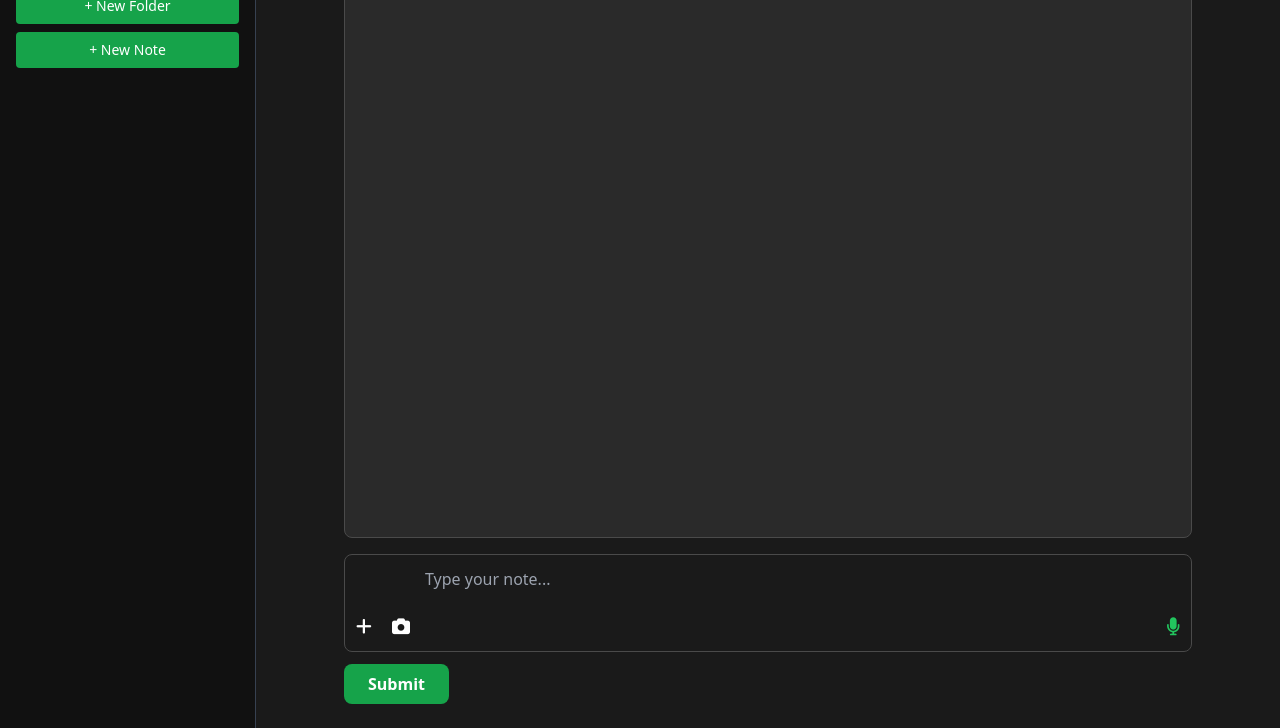
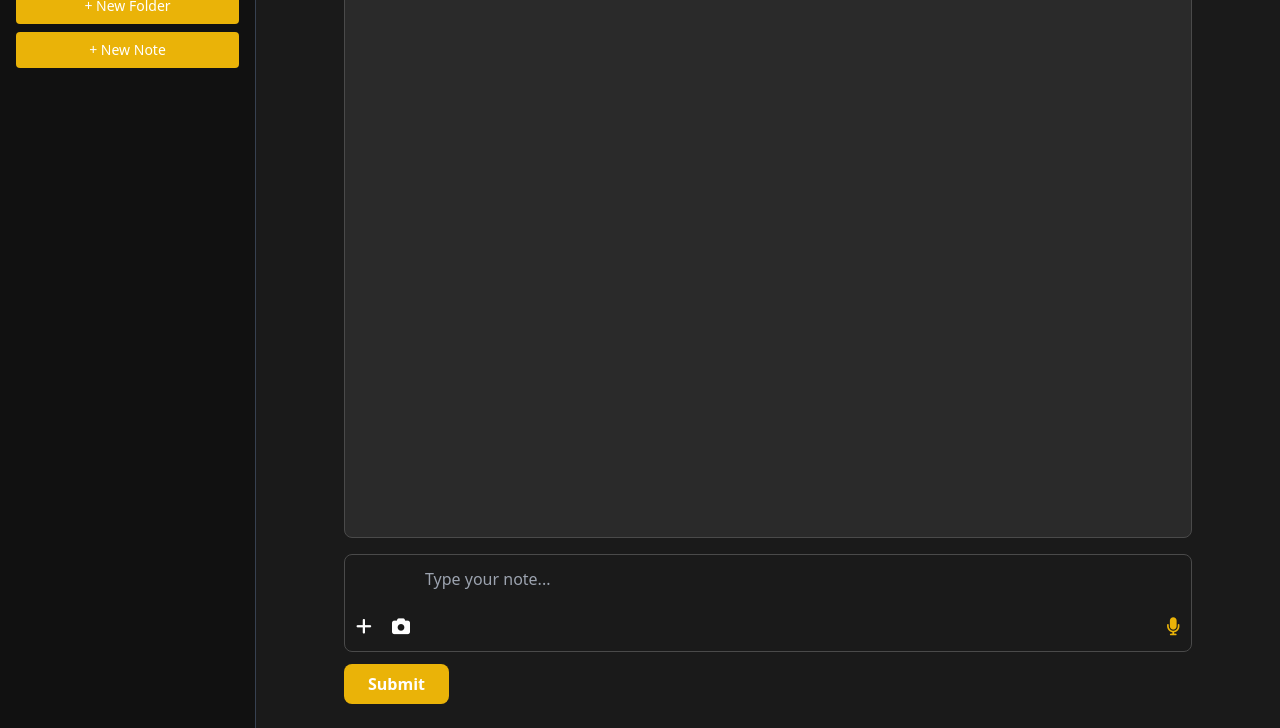
Before and after one commit to EtienneShamley/SiteWise, a website: page frontend/index.html in a window 1280 px wide. Shown: the part 72-800 px from the top of the page. Drawn offline with nearby package versions, Linux system fonts and the light colour scheme.

Commit message:
🔧 Updated UI button colors from green to yellow for better contrast

```diff
--- a/frontend/index.html
+++ b/frontend/index.html
@@ -45,13 +45,13 @@
       <h2 class="text-xl font-bold mb-4">Notes</h2>
       <button
         id="newFolderBtn"
-        class="mb-2 bg-green-600 hover:bg-green-700 px-4 py-2 rounded text-sm"
+        class="mb-2 bg-yellow-500 hover:bg-yellow-600 px-4 py-2 rounded text-sm"
       >
         + New Folder
       </button>
       <button
         id="newNoteBtn"
-        class="mb-4 bg-green-600 hover:bg-green-700 px-4 py-2 rounded text-sm"
+        class="mb-4 bg-yellow-500 hover:bg-yellow-600 px-4 py-2 rounded text-sm"
       >
         + New Note
       </button>
@@ -103,7 +103,7 @@
         ></textarea>
 
         <!-- Mic icon -->
-        <button id="micBtn" class="absolute bottom-3 right-3 text-green-500">
+        <button id="micBtn" class="absolute bottom-3 right-3 text-yellow-500 hover:text-yellow-600">
           <i class="fas fa-microphone text-lg"></i>
         </button>
       </div>
@@ -112,7 +112,7 @@
       <div class="flex justify-between items-center mt-3">
         <button
           id="submitBtn"
-          class="bg-green-600 hover:bg-green-700 text-white font-bold py-2 px-6 rounded-lg"
+          class="bg-yellow-500 hover:bg-yellow-600 text-white font-bold py-2 px-6 rounded-lg"
         >
           Submit
         </button>
```
